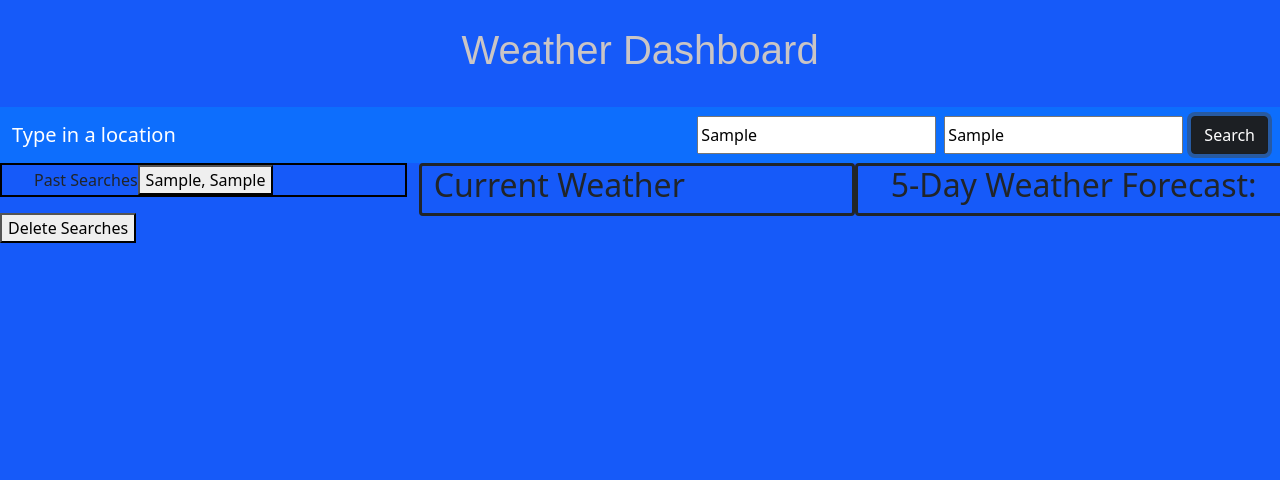
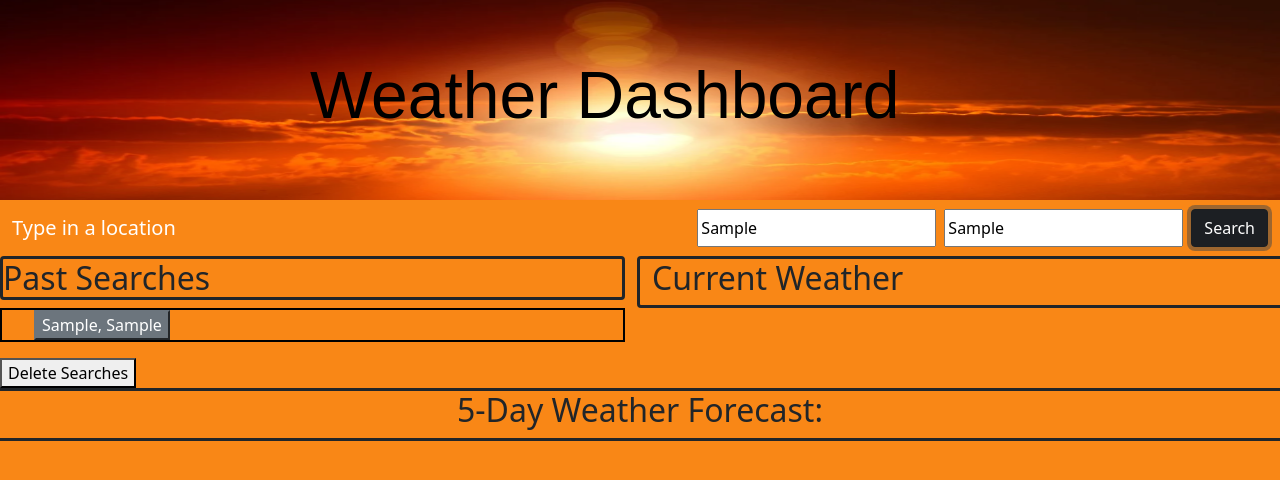
Before and after one commit to Ida-Whit/Weather-Application, a plain HTML site: page index.html in a window 1280 px wide. Both pictures are taken after typing "Sample", "Sample" into the empty fields and a click on the button "Search". Drawn offline with nearby package versions, Linux system fonts and the light colour scheme; no server answers.

Commit message:
Added to README and created a recall on the previously searches cities in JavaScript

```diff
--- a/assets/script.js
+++ b/assets/script.js
@@ -3,6 +3,8 @@
 
 
 //`https://openweathermap.org/img/wn/${data.list[i].weather[0].icon}@2x.png`
+
+
 
 $(function () {
   //variables
@@ -14,17 +16,17 @@ $(function () {
   const temperatureC = document.createElement('ul');
   const humidity = document.createElement('li');
   const windSpeed = document.createElement("li");
-  const name = document.createElement("h1")
+  const name = document.createElement("h1");
 
   // Pull from local Storage and display past searches on page load
   if (userStorage != null) {
     for (let i = 0; i < userStorage.length; i++) {
-      savedSearches.append($("<button class = saved></button>").text(userStorage[i]))
+      savedSearches.append($("<button class = btn-secondary btn></button>").text(userStorage[i]))
     }
   }
 
-   // Listen for clean button click and clear local storage and recent searches buttons
-   $("#clear-btn").on("click", function () {
+  // Listen for clean button click and clear local storage and recent searches buttons
+  $("#clear-btn").on("click", function () {
     localStorage.clear();
     savedSearches.children().detach()
   })
@@ -36,13 +38,22 @@ $(function () {
     currentWeather();
   })
 
+  //Listen for button click and take you to the search results of that button
+  $(".btn-secondary").on("click", function(event) {
+    event.preventDefault();
+    newVariable = this.textContent.split(", ")
+    $("#city").val(newVariable[0])
+    $("#state").val(newVariable[1])
+    $(".btn").click()
+  })
+
   function addSearched() {
     const userCity = $("#city").val()
     const userState = $("#state").val()
     userInput = userCity + ", " + userState
     userStorage.push(userInput)
     localStorage.setItem("location", JSON.stringify(userStorage))
-    savedSearches.append($("<button class = saved></button>").text(userInput))
+    savedSearches.append($("<button class = btn-secondary btn></button>").text(userInput))
   }
 
   //Run API search for lat and long and then current weather
@@ -62,15 +73,18 @@ $(function () {
             return response.json()
           })
           .then(function (data) {
+            const date = dayjs()
             const iconcode = data.weather[0].icon
             const iconurl = "http://openweathermap.org/img/wn/" + iconcode + "@2x.png";
 
             name.innerHTML = userCity + ", " + userState;
+            current.innerHTML = date.format("dddd, MMMM D, YYYY")
             temperatureC.innerHTML = "Temperature: " + data.main.temp + '\u00B0' + "F";
             humidity.innerHTML = "Humidity: " + data.main.humidity + "%";
             windSpeed.innerHTML = "Wind Speed: " + data.wind.speed + "mph";
 
             icon.setAttribute("src", iconurl)
+
             current.appendChild(name)
             name.appendChild(icon)
             name.appendChild(temperatureC)
@@ -100,6 +114,7 @@ $(function () {
           })
           .then(function (data) {
             const city = document.getElementById("forecast")
+            city.innerHTML = ""
             for (let i = 0; i < 40; i = i + 8) {
               let iconcode = data.list[i].weather[0].icon;
               let iconurl = "http://openweathermap.org/img/wn/" + iconcode + "@2x.png";
@@ -126,11 +141,3 @@ $(function () {
       });
   };
 });
-
-/*//Listen for button click and take you to the search results of that button
-$(".savedSearches").on("click", ".saved", function(event) {
-  console.log(this)
-  event.preventDefault();
-    $("#input").val(this.textContent)
-    $(".btn").click()
-})*/
--- a/assets/style.css
+++ b/assets/style.css
@@ -1,6 +1,6 @@
 :root{
-    --background: rgb(22, 90, 249);
-    --font: rgb(202, 197, 197);
+    --background: rgb(249, 135, 22);
+    --font: black;
 }
 
 body{
@@ -12,7 +12,6 @@ body{
     padding-top: 2%;
     padding-bottom: 2%;
     font-family: 'Kanit', sans-serif;
-    background-color: var(--background);
     color: var(--font);
 }
 
@@ -30,6 +29,20 @@ li {
     list-style-type: none;
 }
 
-#fiveDay{
-    border: 2px, solid, black;
-}
+.banner{
+    position: relative;
+    text-align: center;
+    color: var(--font);
+  }
+
+.image{
+    height: 200px;
+    width: 100%;
+  }
+
+.text{
+    position: absolute;
+    font-size: 66px;
+    top: 30px;
+    left: 310px;
+  }
--- a/index.html
+++ b/index.html
@@ -9,16 +9,17 @@
 </head>
 
 <body>
-  <header>
-    <h1 id="header">Weather Dashboard</h1>
+  <header class="banner">
+    <img src="images/Weather.png" alt="Banner Picutre" class="image">
+    <h1 id="header" class="text">Weather Dashboard</h1>
   </header>
 
-  <nav class="navbar bg-body-tertiary navbar-dark bg-primary">
+  <nav class="navbar navbar-expand-lg bg-body-tertiary navbar-dark" style="background-color: rgb(249, 135, 22)";>
     <div class="container-fluid">
       <a class="navbar-brand">Type in a location</a>
       <form class="d-flex" role="search">
-        <input id="city" class="form-control-city me-2" type="search" placeholder="City" aria-label="City">
-        <input id="state" class="form-control-state me-2" type="search" placeholder="State" aria-label="State">
+        <input id="city" textContent= "" class="form-control-city me-2" type="search" placeholder="City" aria-label="City">
+        <input id="state" textContent= "" class="form-control-state me-2" type="search" placeholder="State" aria-label="State">
         <button class="btn btn-dark" type="submit">Search</button>
       </form>
     </div>
@@ -26,7 +27,8 @@
 
     <div class="row align-items-start">
       <section class="col">
-        <ul id="past-cities" class="savedSearches">Past Searches</ul>
+        <h2 class="border border-3 border-dark rounded">Past Searches</h2>
+          <ul id="past-cities" class="savedSearches"></ul>
         <button id="clear-btn" type="button">Delete Searches</button>
       </section>
 
@@ -34,14 +36,14 @@
         <h2 id="current">Current Weather</h2>
       </section>
 
-      <section id="fiveDay" class="col border border-3 border-dark rounded text-center">
+      <section id="fiveDay" class="border border-3 border-dark rounded text-center">
         <h2>5-Day Weather Forecast:</h2>
         <div id="forecast"></div>
       </section>
     </div>
     <main>
 
-
       <script src="https://code.jquery.com/jquery-3.5.1.min.js"></script>
+      <script src="https://cdn.jsdelivr.net/npm/dayjs@1.11.10/dayjs.min.js"></script>
       <script src="assets/script.js"></script>
 </body>
```
Also changed, not shown: images/Homepage.png (added), images/Weather.png (added), 1 other file.
